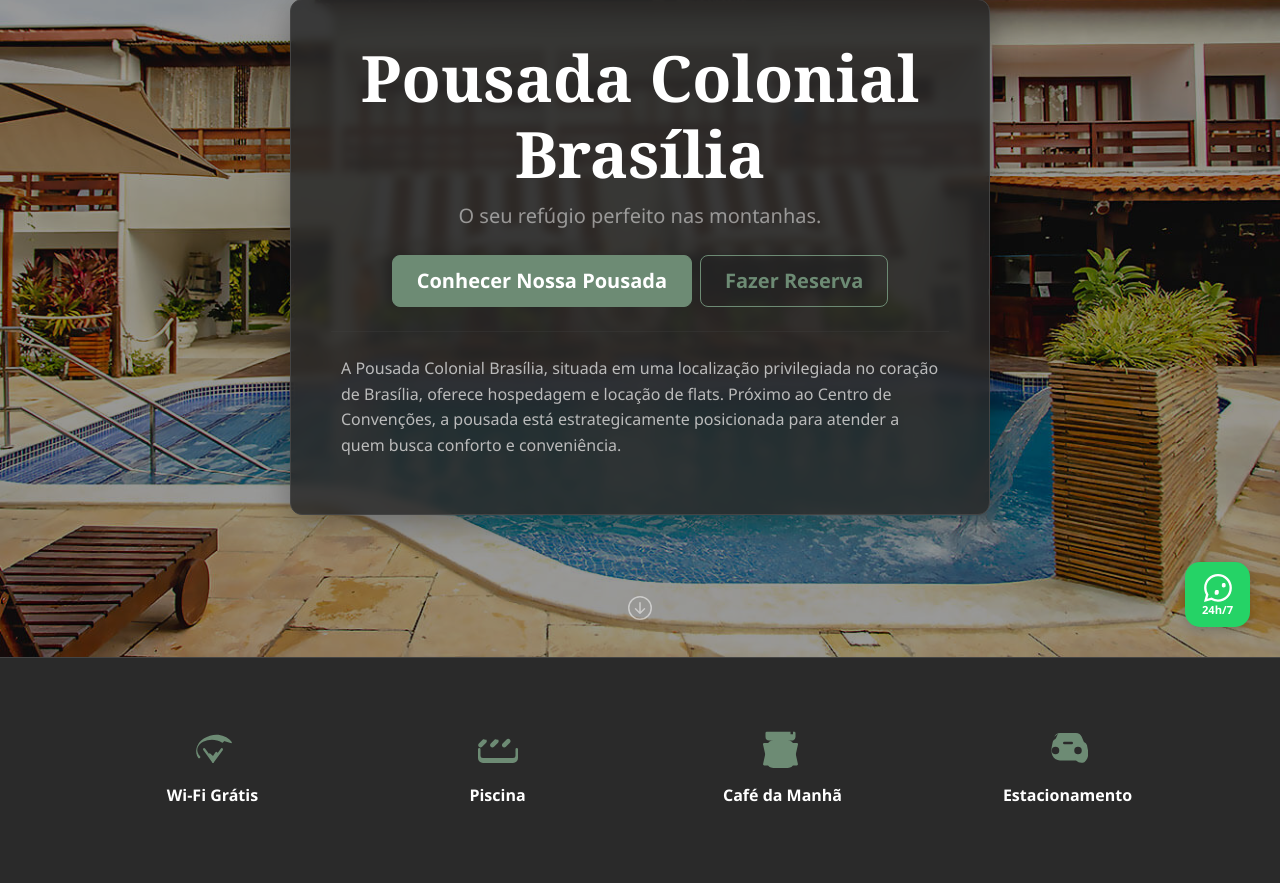
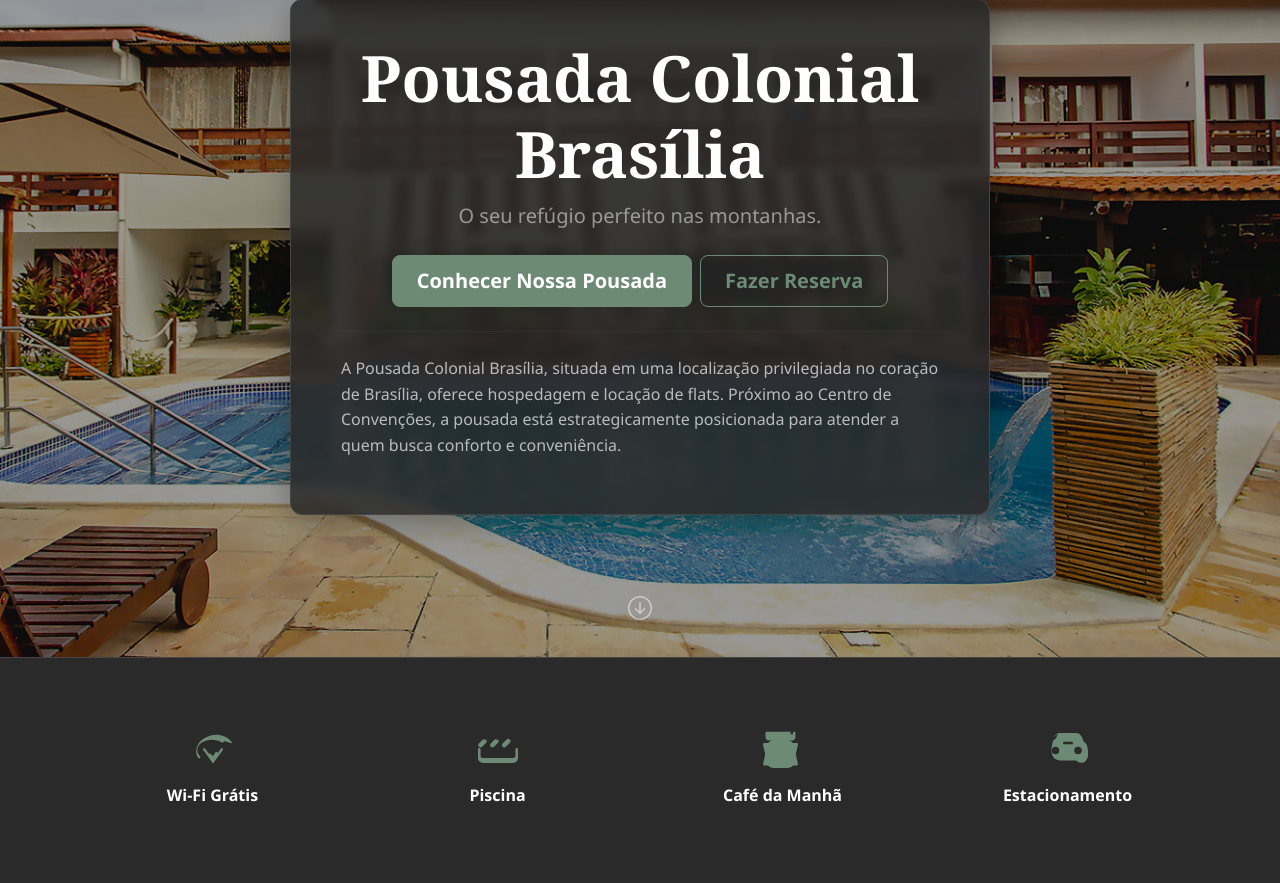
Before and after one commit to iago2024/colonial, a Flask app: page / in a window 1280 px wide. Shown: the part 143-1026 px from the top of the page. Run offline with Flask 3, Linux system fonts and the light colour scheme; grey boxes labelled with a size stand in for pictures from a placeholder-image service; some libraries are stand-ins or nearby versions.

Commit message:
Update index.html

```diff
--- a/templates/index.html
+++ b/templates/index.html
@@ -25,11 +25,14 @@
     <div id="particles-js"></div>
 
     <div class="container d-flex justify-content-center align-items-center min-vh-100" id="inicio">
-        <div class="content-box text-center" data-aos="fade-up">
+
+        <div class="content-box text-center">
+
             <h1 class="display-3 text-white fw-bold">Pousada Colonial Brasília</h1>
             <p class="lead text-white-50 mb-4">
                 O seu refúgio perfeito nas montanhas.
             </p>
+
             <div class="d-flex justify-content-center flex-wrap gap-2">
                 <a href="#galeria" class="btn btn-primary btn-lg">
                     Conhecer Nossa Pousada
@@ -38,10 +41,13 @@
                     Fazer Reserva
                 </a>
             </div>
+
             <hr class="my-4" style="border-color: var(--border-color); opacity: 0.3;">
+
             <p class="description-text">
                 A Pousada Colonial Brasília, situada em uma localização privilegiada no coração de Brasília, oferece hospedagem e locação de flats. Próximo ao Centro de Convenções, a pousada está estrategicamente posicionada para atender a quem busca conforto e conveniência.
             </p>
+
         </div>
 
         <a href="#amenities" class="scroll-down-arrow" aria-label="Role para baixo">
@@ -91,9 +97,7 @@
             <p class="lead text-center mb-5" style="opacity: 0.8;">
                 Veja um pouco do que espera por você.
             </p>
-
             <div id="pousadaCarousel" class="carousel slide" data-bs-ride="carousel" data-aos="fade-up">
-
                 <div class="carousel-indicators">
                     {% for i in range(gallery_images|length) %}
                         <button type="button" data-bs-target="#pousadaCarousel" data-bs-slide-to="{{ i }}"
@@ -101,7 +105,6 @@
                                 aria-label="Slide {{ i + 1 }}"></button>
                     {% endfor %}
                 </div>
-
                 <div class="carousel-inner">
                     {% if not gallery_images %}
                         <div class="carousel-item active">
@@ -115,7 +118,6 @@
                         {% endfor %}
                     {% endif %}
                 </div>
-
                 <button class="carousel-control-prev" type="button" data-bs-target="#pousadaCarousel" data-bs-slide="prev">
                     <span class="carousel-control-prev-icon" aria-hidden="true"></span>
                     <span class="visually-hidden">Anterior</span>
@@ -125,7 +127,7 @@
                     <span class="visually-hidden">Próximo</span>
                 </button>
             </div>
-            </div>
+        </div>
     </section>
 
     <footer class="footer-section">
@@ -140,7 +142,6 @@
                         CNPJ: 00.000.000/0001-00
                     </p>
                 </div>
-
                 <div class="col-lg-4 col-md-6 mb-4" data-aos="fade-up" data-aos-delay="200">
                     <h5 class="footer-title">Entre em Contato</h5>
                     <ul class="list-unstyled footer-links">
@@ -154,7 +155,6 @@
                         </li>
                     </ul>
                 </div>
-
                 <div class="col-lg-4 col-md-12 mb-4 text-lg-end" data-aos="fade-up" data-aos-delay="300">
                     <h5 class="footer-title">Siga-nos</h5>
                     <div class="social-links">
@@ -167,7 +167,6 @@
                     </div>
                 </div>
             </div>
-
             <div class="row">
                 <div class="col-12 text-center border-top border-secondary pt-3 mt-4">
                     <p class="text-white-50 small mb-0">
@@ -177,12 +176,6 @@
             </div>
         </div>
     </footer>
-
-    <a href="https://wa.me/5511999998888" class="whatsapp-fab" target="_blank" title="Contato 24h/7">
-        <svg xmlns="http://www.w3.org/2000/svg" width="32" height="32" fill="currentColor" class="bi bi-whatsapp" viewBox="0 0 16 16"><path d="M13.601 2.326A7.85 7.85 0 0 0 7.994 0C3.627 0 .068 3.558.064 7.926c0 1.399.366 2.76 1.057 3.965L0 16l4.204-1.102a7.9 7.9 0 0 0 3.79.965h.004c4.368 0 7.926-3.558 7.93-7.93A7.89 7.89 0 0 0 13.6 2.326zM7.994 14.521a6.57 6.57 0 0 1-3.356-.92l-.24-.144-2.494.654.666-2.433-.156-.251a6.56 6.56 0 0 1-1.007-3.505c0-3.626 2.957-6.584 6.591-6.584a6.56 6.56 0 0 1 4.66 1.931 6.56 6.56 0 0 1 1.928 4.66c-.004 3.626-2.957 6.584-6.591 6.584m-1.706-2.817c.307.307 1.253.307 1.745 0 .3-.3.3-1.745 0-2.052-.307-.307-1.253-.307-1.745 0-.3.3-.3 1.745 0 2.052zM6.5 11.4c.307.307 1.253.307 1.745 0 .3-.3.3-1.745 0-2.052-.307-.307-1.253-.307-1.745 0-.3.3-.3 1.745 0 2.052m3.908-3.908c.307.307 1.253.307 1.745 0 .3-.3.3-1.745 0-2.052-.307-.307-1.253-.307-1.745 0-.3.3-.3 1.745 0 2.052z"/></svg>
-        <span>24h/7</span>
-    </a>
-
 
     <div class="modal fade" id="modalWifi" tabindex="-1" aria-labelledby="modalWifiLabel" aria-hidden="true">
       <div class="modal-dialog modal-dialog-centered"><div class="modal-content"><div class="modal-header"><h5 class="modal-title" id="modalWifiLabel">Wi-Fi Grátis</h5><button type="button" class="btn-close-white" data-bs-dismiss="modal" aria-label="Close"></button></div><div class="modal-body"><p>Oferecemos internet Wi-Fi de alta velocidade gratuita em todas as áreas da pousada, incluindo quartos, recepção e área da piscina.</p></div></div></div>
```
